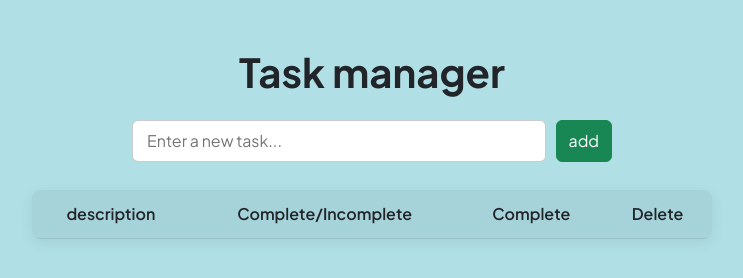
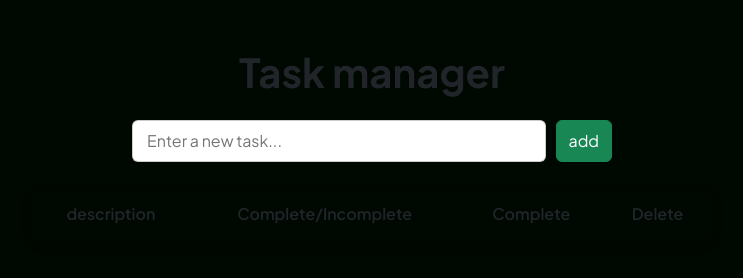
Before and after one commit to yakob1104/NewTaskProject, a plain HTML site: page index.html in a window 1280 px wide. Shown: the whole page, without its empty margins (268-1011 px from the left). Drawn offline with nearby package versions, Linux system fonts and the light colour scheme.

Commit message:
Update index.html

```diff
--- a/index.html
+++ b/index.html
@@ -14,7 +14,7 @@
     <title>Task Manager</title>
     <style>
         body {
-            background-color: powderblue;
+            background-color: #000802;
             font-family: 'Plus Jakarta Sans', sans-serif;
             margin: 0;
             padding-top: 48px;
```
